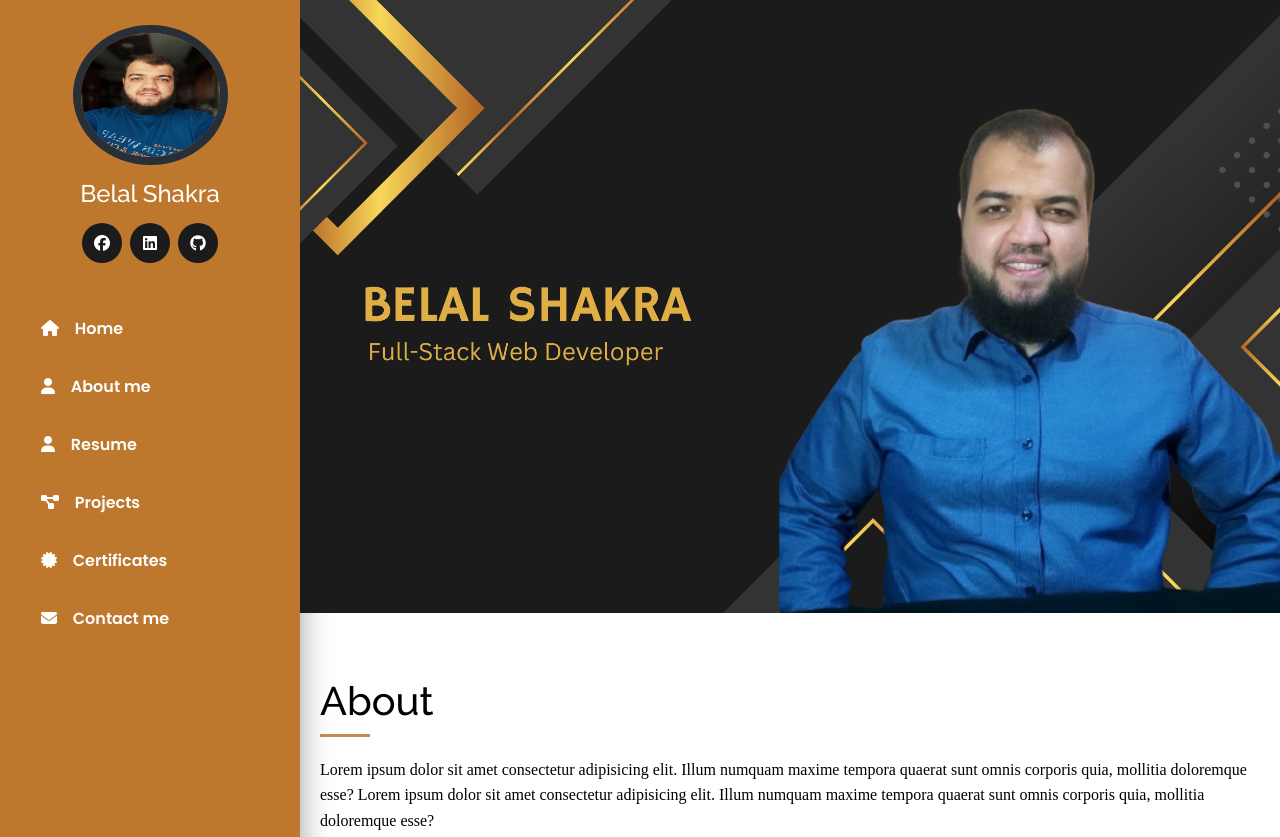
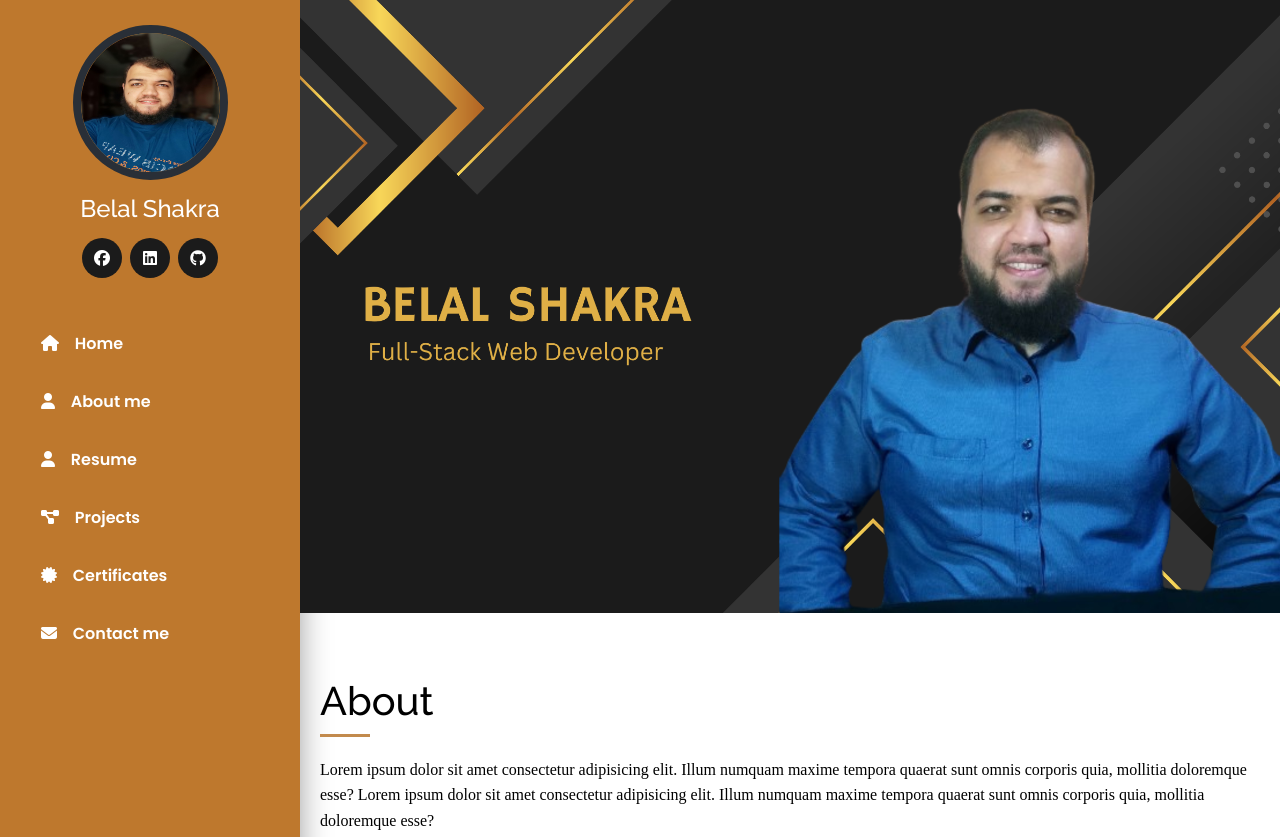
Before and after one commit to belal-shakra/portfolio, a plain HTML site: page index.html in a window 1280 px wide. Shown: the top 837 px of the page. Drawn offline with Linux system fonts and the light colour scheme.

Commit message:
aside - image

```diff
--- a/assets/css/style.css
+++ b/assets/css/style.css
@@ -133,7 +133,7 @@ aside .container {
 
 .me .img img {
   width: 155px;
-  height: 140px;
+  height: 155px;
   border: 8px solid #292F37;
   border-radius: 50%;
 }
```
